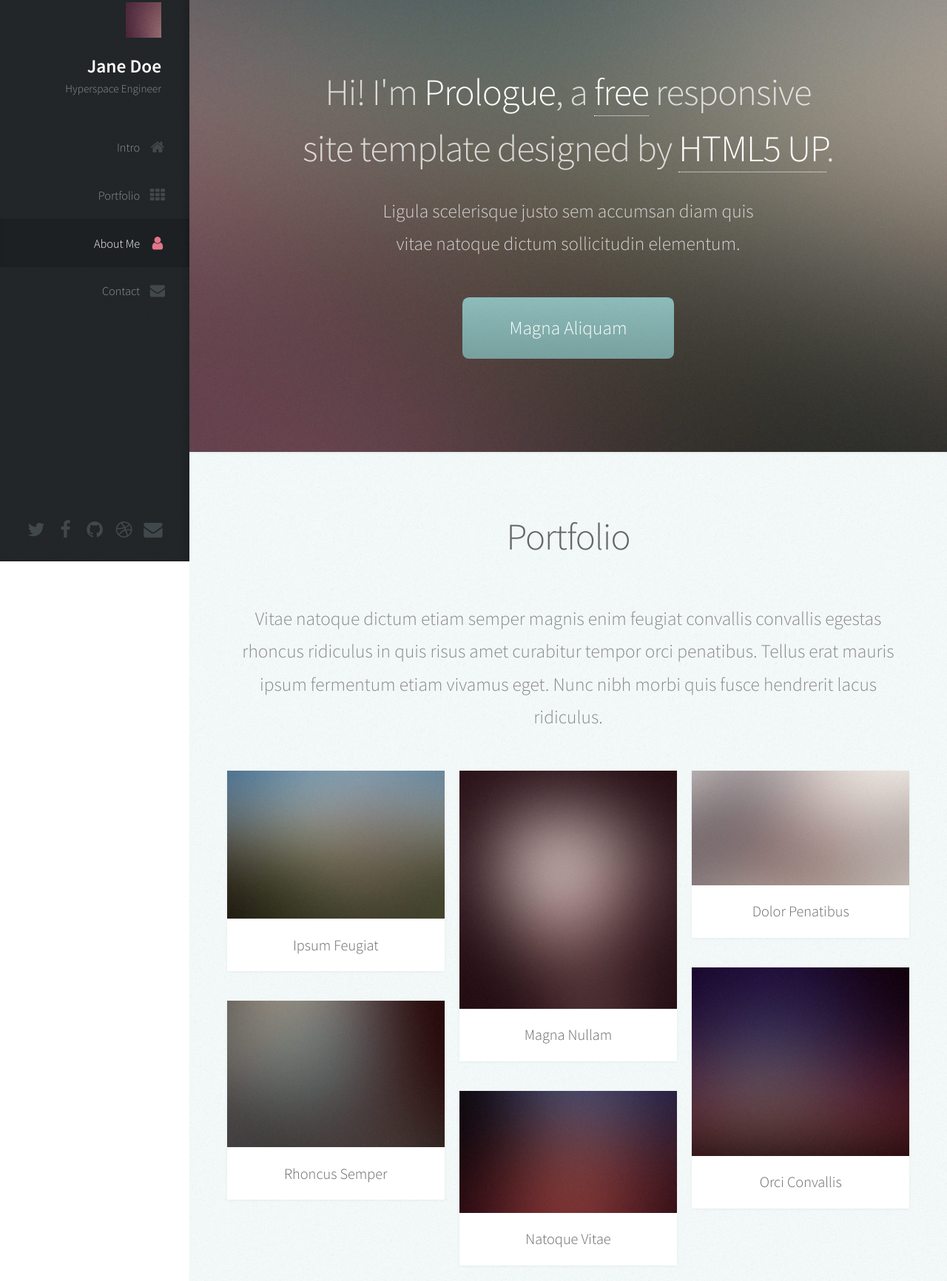
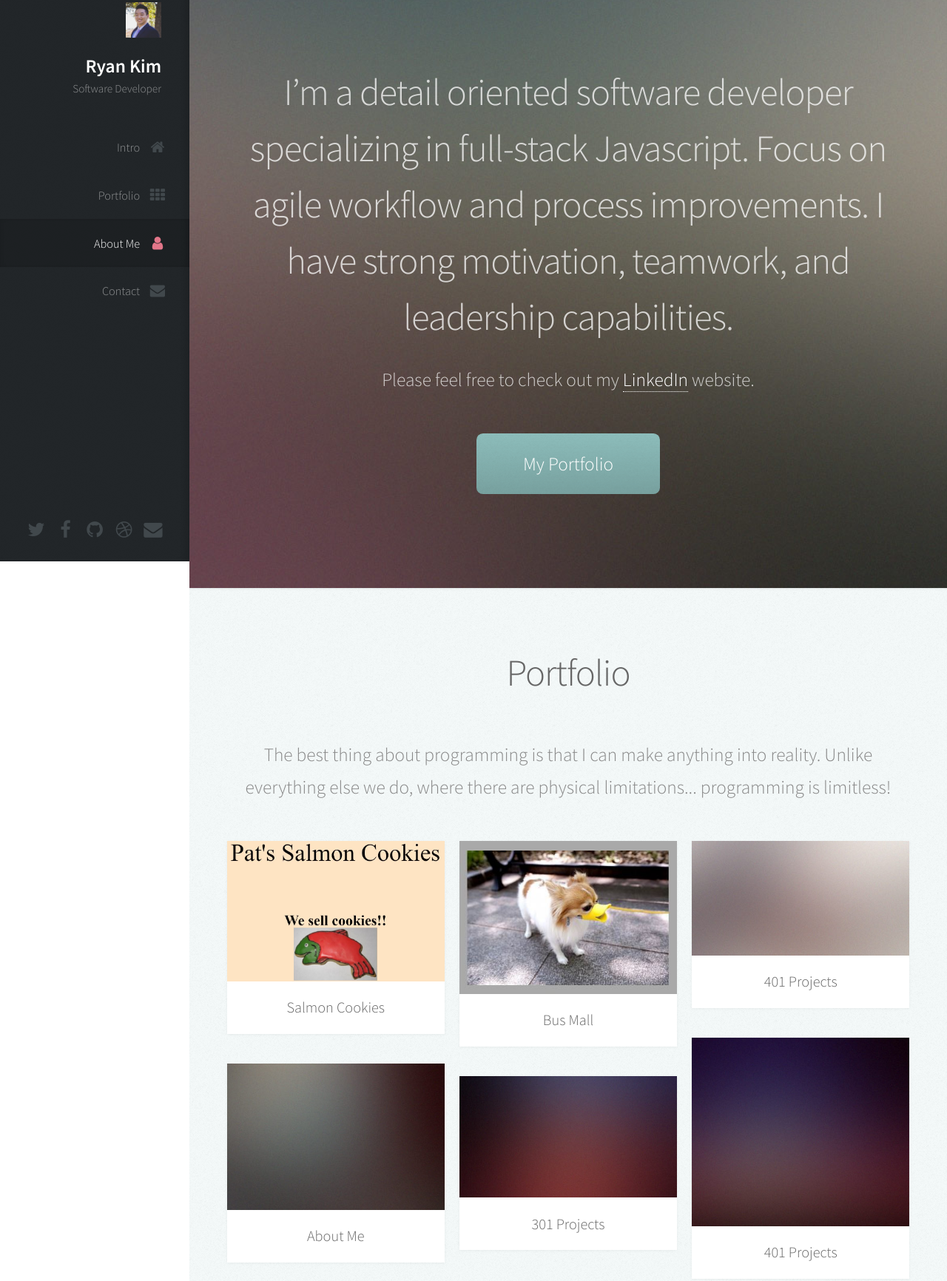
Before and after one commit to ryankrdh-portfolio/portfolio, a plain HTML site: page index.html in a window 1280 px wide. Shown: the part 41-1773 px from the top of the page at 74% size. Drawn offline with Linux system fonts and the light colour scheme.

Commit message:
Working on feature2

```diff
--- a/index.html
+++ b/index.html
@@ -6,7 +6,7 @@
 -->
 <html>
 	<head>
-		<title>Prologue by HTML5 UP</title>
+		<title>Ryan Kim's portfolio</title>
 		<meta charset="utf-8" />
 		<meta name="viewport" content="width=device-width, initial-scale=1, user-scalable=no" />
 		<link rel="stylesheet" href="assets/css/base.css" />
@@ -23,9 +23,9 @@
 
 					<!-- Logo -->
 						<div id="logo">
-							<span class="image avatar48"><img src="images/avatar.jpg" alt="" /></span>
-							<h1 id="title">Jane Doe</h1>
-							<p>Hyperspace Engineer</p>
+							<span class="image avatar48"><img src="images/profile picture.jpg" alt="" /></span>
+							<h1 id="title">Ryan Kim</h1>
+							<p>Software Developer</p>
 						</div>
 
 					<!-- Nav -->
@@ -63,14 +63,12 @@
 						<div class="container">
 
 							<header>
-								<h2 class="alt">Hi! I'm <strong>Prologue</strong>, a <a href="http://html5up.net/license">free</a> responsive<br />
-								site template designed by <a href="http://html5up.net">HTML5 UP</a>.</h2>
-								<p>Ligula scelerisque justo sem accumsan diam quis<br />
-								vitae natoque dictum sollicitudin elementum.</p>
+								<h2 class="alt">I’m a detail oriented software developer specializing in full-stack Javascript. Focus on agile workflow and process improvements. I have strong motivation, teamwork, and leadership capabilities.</h2>
+								<p>Please feel free to check out my <a href="https://www.linkedin.com/in/ryankrdh/">LinkedIn</a> website.</p>
 							</header>
 
 							<footer>
-								<a href="#portfolio" class="button scrolly">Magna Aliquam</a>
+								<a href="#portfolio" class="button scrolly">My Portfolio</a>
 							</footer>
 
 						</div>
@@ -84,37 +82,34 @@
 								<h2>Portfolio</h2>
 							</header>
 
-							<p>Vitae natoque dictum etiam semper magnis enim feugiat convallis convallis
-							egestas rhoncus ridiculus in quis risus amet curabitur tempor orci penatibus.
-							Tellus erat mauris ipsum fermentum etiam vivamus eget. Nunc nibh morbi quis
-							fusce hendrerit lacus ridiculus.</p>
+							<p>The best thing about programming is that I can make anything into reality. Unlike everything else we do, where there are physical limitations... programming is limitless!</p>
 
 							<div class="row">
 								<div class="col-4 col-12-mobile">
 									<article class="item">
-										<a href="#" class="image fit"><img src="images/pic02.jpg" alt="" /></a>
+										<a href="https://ryankrdh.github.io/cookie-stand/" class="image fit"><img src="images/Salmon1.jpg" alt="" /></a>
 										<header>
-											<h3>Ipsum Feugiat</h3>
+											<h3>Salmon Cookies</h3>
 										</header>
 									</article>
 									<article class="item">
-										<a href="#" class="image fit"><img src="images/pic03.jpg" alt="" /></a>
+										<a href="https://ryankrdh.github.io/" class="image fit"><img src="images/pic03.jpg" alt="" /></a>
 										<header>
-											<h3>Rhoncus Semper</h3>
+											<h3>About Me</h3>
 										</header>
 									</article>
 								</div>
 								<div class="col-4 col-12-mobile">
 									<article class="item">
-										<a href="#" class="image fit"><img src="images/pic04.jpg" alt="" /></a>
+										<a href="https://ryankrdh.github.io/Bus-Mall/" class="image fit"><img src="images/Busmall1.JPG" alt="" /></a>
 										<header>
-											<h3>Magna Nullam</h3>
+											<h3>Bus Mall</h3>
 										</header>
 									</article>
 									<article class="item">
 										<a href="#" class="image fit"><img src="images/pic05.jpg" alt="" /></a>
 										<header>
-											<h3>Natoque Vitae</h3>
+											<h3>301 Projects</h3>
 										</header>
 									</article>
 								</div>
@@ -122,13 +117,13 @@
 									<article class="item">
 										<a href="#" class="image fit"><img src="images/pic06.jpg" alt="" /></a>
 										<header>
-											<h3>Dolor Penatibus</h3>
+											<h3>401 Projects</h3>
 										</header>
 									</article>
 									<article class="item">
 										<a href="#" class="image fit"><img src="images/pic07.jpg" alt="" /></a>
 										<header>
-											<h3>Orci Convallis</h3>
+											<h3>401 Projects</h3>
 										</header>
 									</article>
 								</div>
@@ -142,17 +137,12 @@
 						<div class="container">
 
 							<header>
-								<h2>About Me</h2>
+								<h2>About Me... Watch this at your own risk.</h2>
 							</header>
 
-							<a href="#" class="image featured"><img src="images/pic08.jpg" alt="" /></a>
+							<a href="https://photos.app.goo.gl/SmrhmpL3iCs1xx3A9" class="image featured"><img src="images/pic08.jpg" alt="" /></a>
 
-							<p>Tincidunt eu elit diam magnis pretium accumsan etiam id urna. Ridiculus
-							ultricies curae quis et rhoncus velit. Lobortis elementum aliquet nec vitae
-							laoreet eget cubilia quam non etiam odio tincidunt montes. Elementum sem
-							parturient nulla quam placerat viverra mauris non cum elit tempus ullamcorper
-							dolor. Libero rutrum ut lacinia donec curae mus vel quisque sociis nec
-							ornare iaculis.</p>
+							<p></p>
 
 						</div>
 					</section>
```
Also changed, not shown: README.md, images/Busmall1.JPG (added), images/Laptop1.jpg (added), images/Laptop2.jpg (added), images/Salmon1.JPG (added), images/profile picture.jpg (added).
